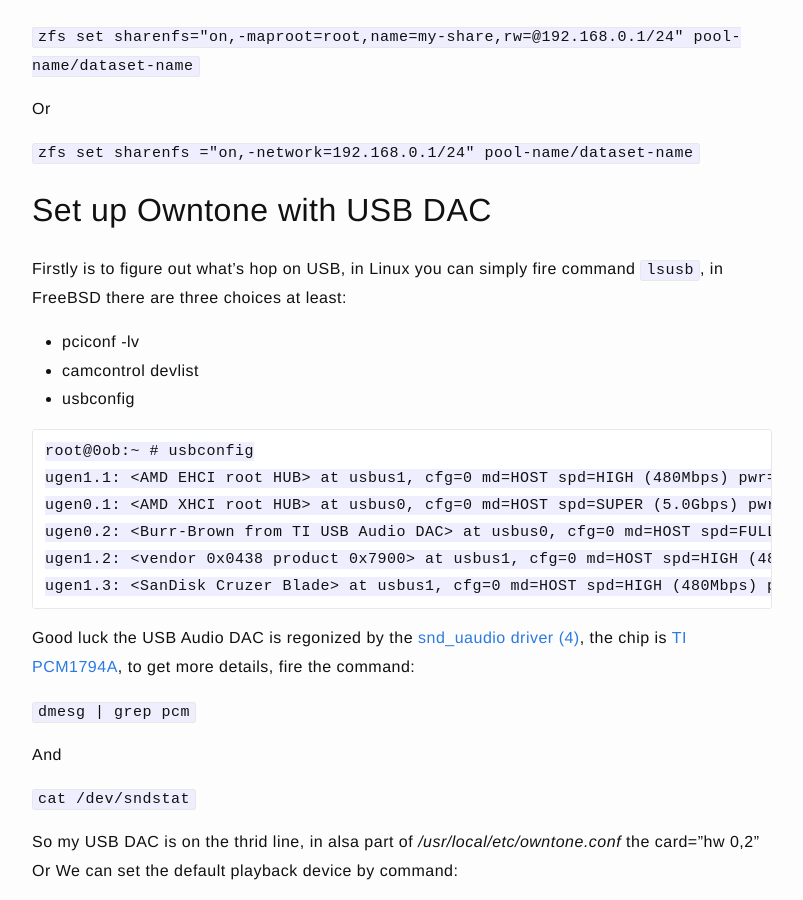
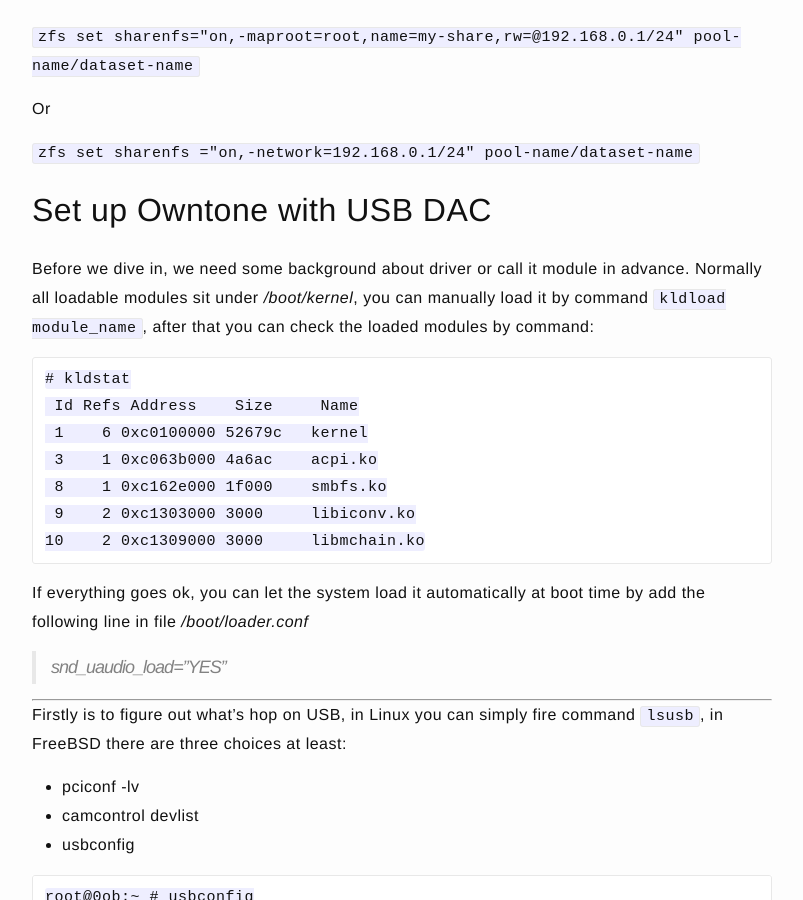
Before and after one commit to jazzi/jazzi.github.io, a Jekyll site: the page built from _posts/2023-12-21-hpe-microserver-gen10-with-freebsd.md, in a window 1280 px wide and 900 px high, scrolled down 13533 px. Shown: the whole window, without its empty margins (238-1041 px from the left). Built offline with Jekyll 4.4.1, drawn with Linux system fonts in a browser that asks for light colours.

Commit message:
add more

````diff
--- a/_posts/2023-12-21-hpe-microserver-gen10-with-freebsd.md
+++ b/_posts/2023-12-21-hpe-microserver-gen10-with-freebsd.md
@@ -505,6 +505,23 @@ Or
 
 ## Set up Owntone with USB DAC
 
+Before we dive in, we need some background about driver or call it module in advance. Normally all loadable modules sit under */boot/kernel*, you can manually load it by command `kldload module_name`, after that you can check the loaded modules by command:
+
+```
+# kldstat
+ Id Refs Address    Size     Name
+ 1    6 0xc0100000 52679c   kernel
+ 3    1 0xc063b000 4a6ac    acpi.ko
+ 8    1 0xc162e000 1f000    smbfs.ko
+ 9    2 0xc1303000 3000     libiconv.ko
+10    2 0xc1309000 3000     libmchain.ko
+```
+If everything goes ok, you can let the system load it automatically at boot time by add the following line in file */boot/loader.conf*
+
+> snd_uaudio_load="YES"
+
+---
+
 Firstly is to figure out what's hop on USB, in Linux you can simply fire command `lsusb`, in FreeBSD there are three choices at least:
 
 * pciconf -lv
````
